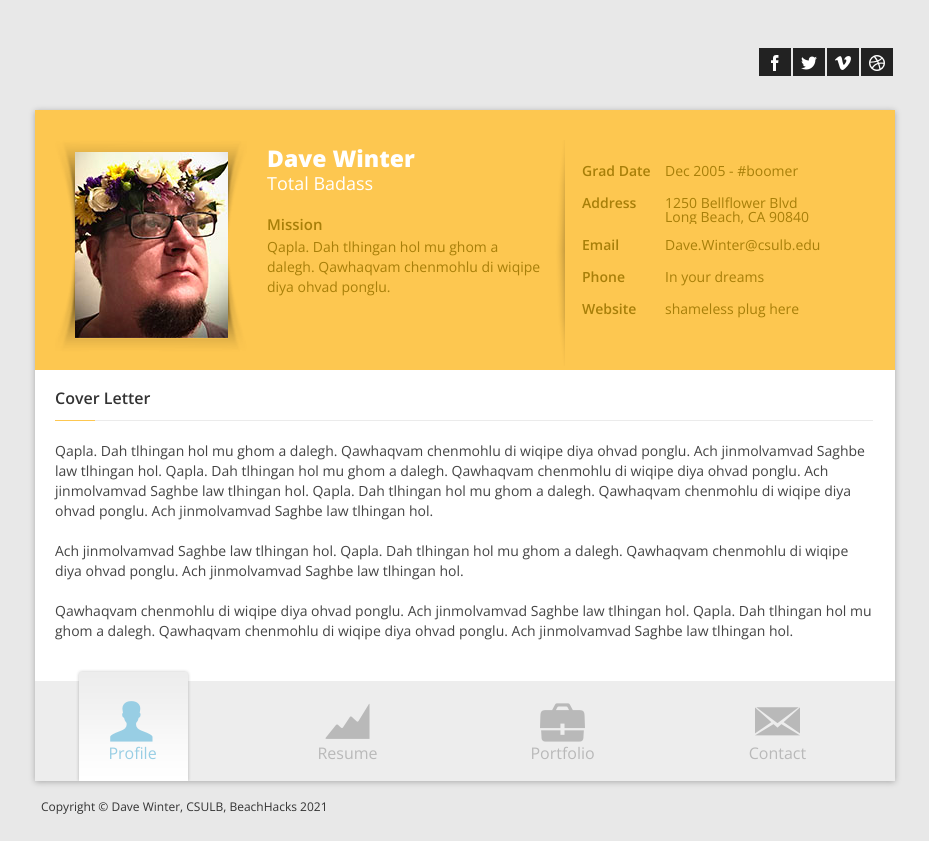
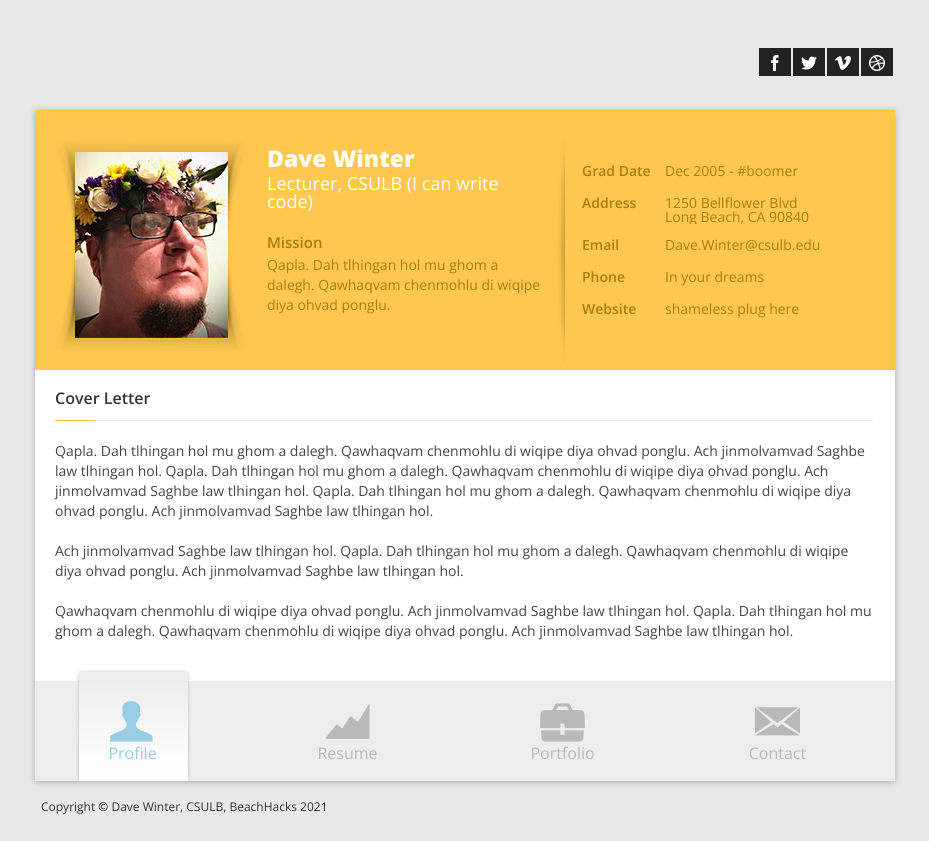
Before and after one commit to dauidus/Github-Workshop-sec-5, a plain HTML site: page index.html in a window 1280 px wide. Shown: the whole page, without its empty margins (175-1104 px from the left). Drawn offline with nearby package versions, Linux system fonts and the light colour scheme; some packages are replaced by stand-ins of ours.

Commit message:
Revert "updated professional title"
This reverts commit 3ea54bcc813d0e22cba6e11d74867b81ff6c455d.

```diff
--- a/index.html
+++ b/index.html
@@ -40,7 +40,7 @@
                 <!-- Logo -->
                 <div id="logo">
                     <h2>Dave Winter</h2>
-                    <h4>Total Badass</h4>
+                    <h4>Lecturer, CSULB (I can write code)</h4>
                 </div>
                 <!-- /Logo -->
 
@@ -66,7 +66,7 @@
                             <img src="images/photo.jpg" height="186" width="153" /></li>
                         </div>
                         <h1>Dave Winter</h1>
-                        <h3>Total Badass</h3>
+                        <h3>Lecturer, CSULB (I can write code)</h3>
                         <h4>Mission</h4>
                         <p>Qapla. Dah tlhingan hol mu ghom a dalegh.  Qawhaqvam chenmohlu di wiqipe diya ohvad ponglu.</p>
                     </div>
```
